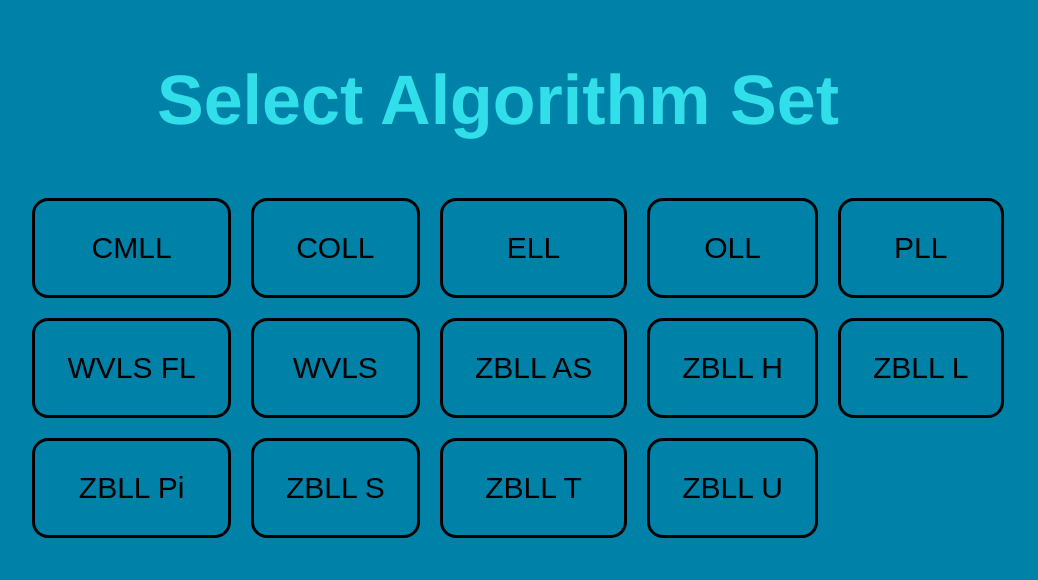
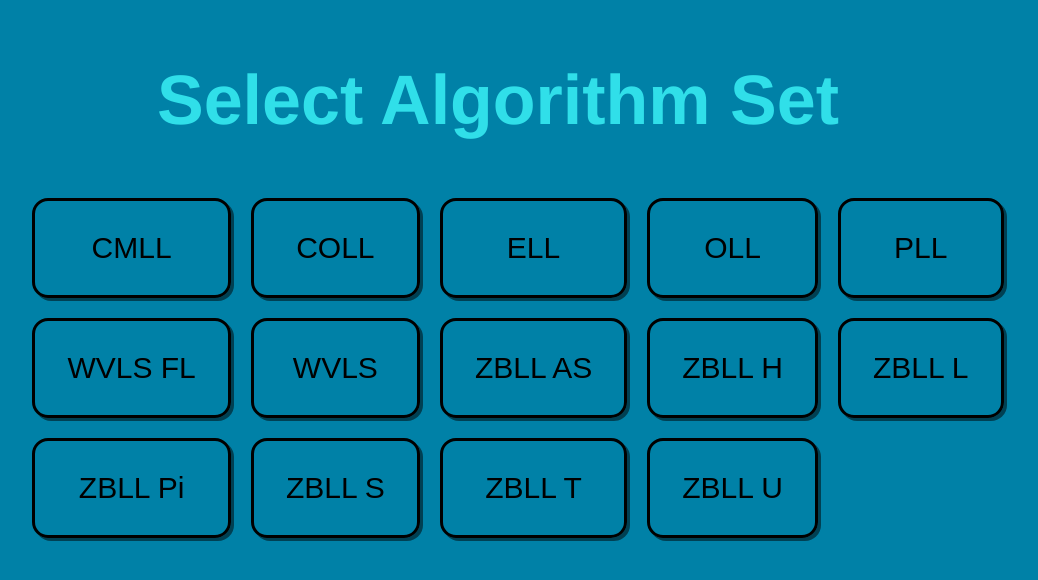
Before and after one commit to LeedsJohn/vue-algorithm-trainer, a Vue app: page / in a window 1280 px wide. Shown: the top 580 px of the page, without its empty margins (142-1180 px from the left). Built offline with nearby package versions, Linux system fonts and the light colour scheme.

Commit message:
Add shadow

```diff
--- a/src/components/select_algset/TheAlgsetSelector.vue
+++ b/src/components/select_algset/TheAlgsetSelector.vue
@@ -94,6 +94,7 @@ button {
   font-size: 1.5rem;
   font-weight: 400;
   border-radius: 16px;
+  box-shadow: 3px 3px rgba(0, 0, 0, 0.5);
 }
 
 button:hover {
```
